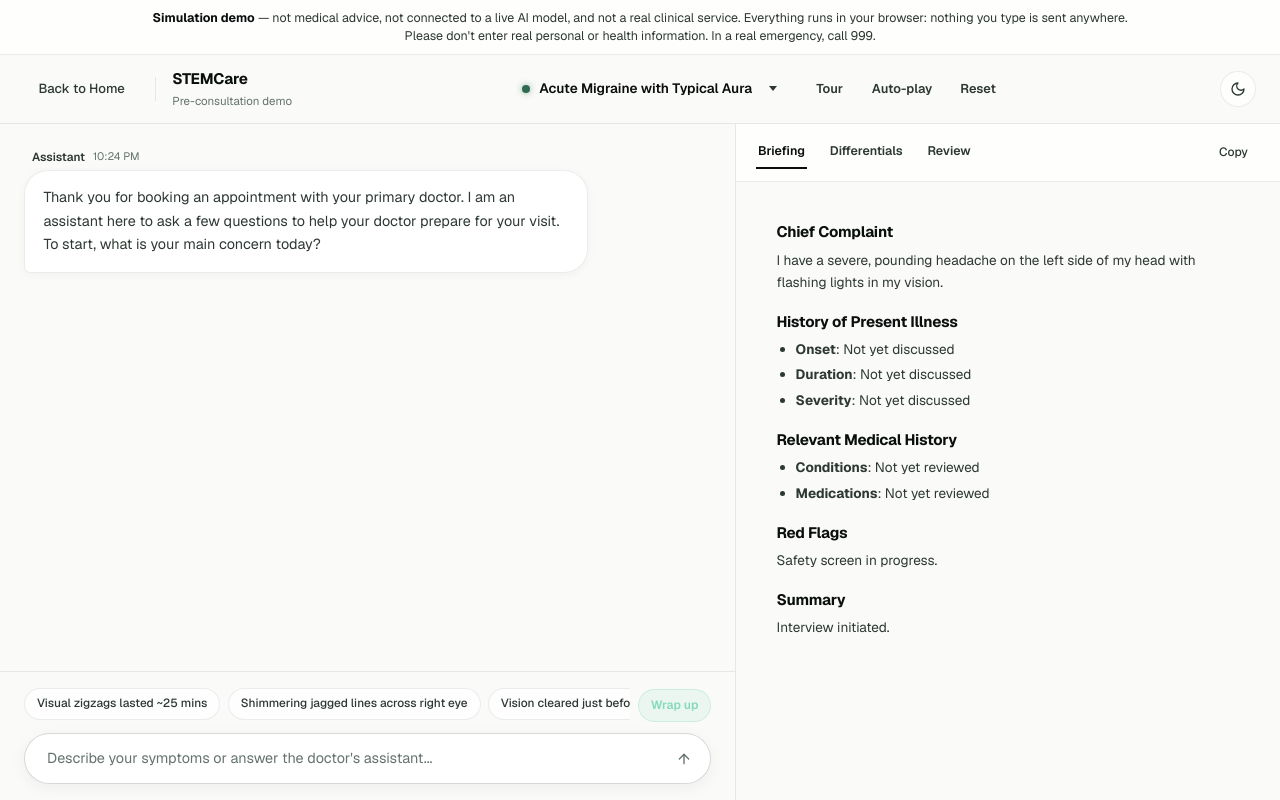
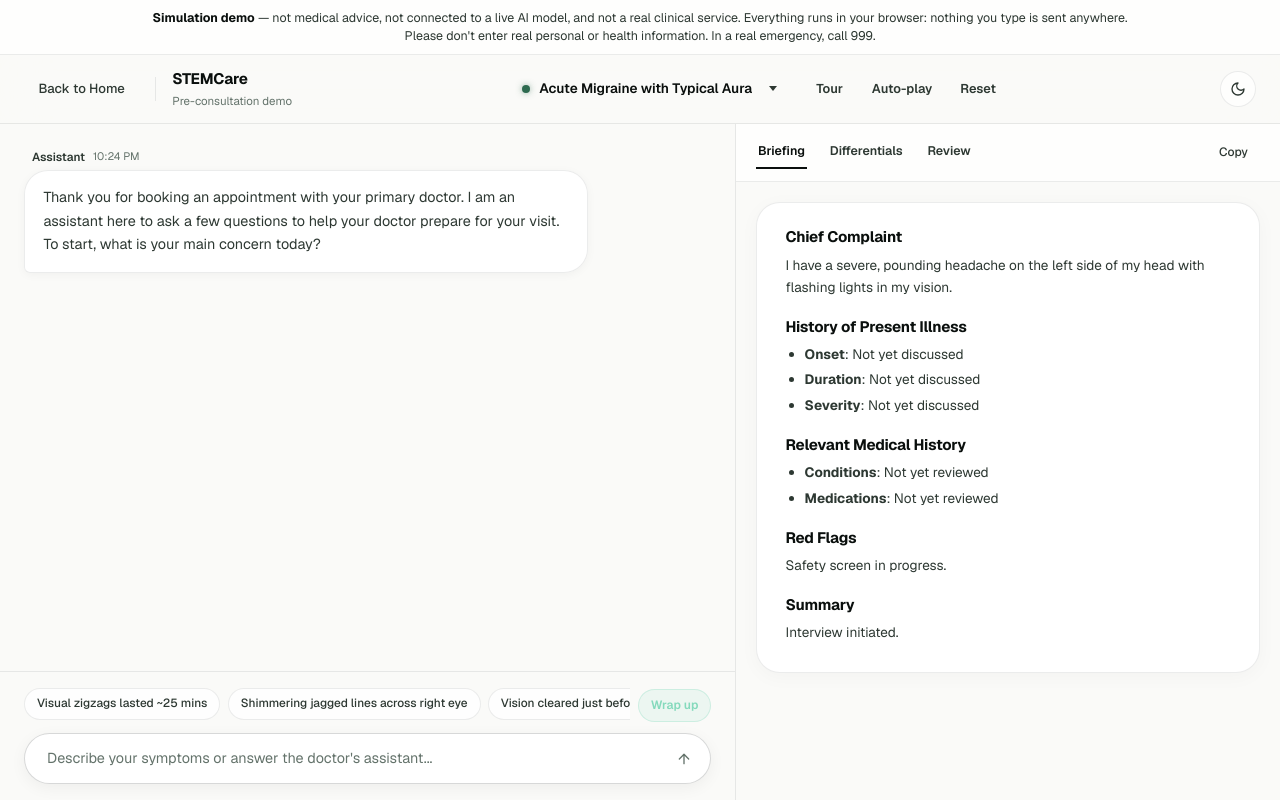
Before and after one commit to M-priv/stemcare-demo, a React (Vite) app: page / in a window 1280 px wide. Built offline with nearby package versions, Linux system fonts and the light colour scheme.

Commit message:
fix(ui): keep the briefing on a card
The de-cluttering over-reached: the briefing content itself reads well
as a single card. Restore it (hairline border, soft shadow, 24px
radius) while keeping the bare rail, the underline tabs, and the
status strip removal.

```diff
--- a/src/demo.css
+++ b/src/demo.css
@@ -1284,11 +1284,11 @@ p {
 
 /* Markdown Briefing Styling */
 .demo-report-briefing {
-  background: transparent;
-  border: none;
-  border-radius: 0;
-  padding: 1.25rem 1.25rem 1.75rem;
-  box-shadow: none;
+  background: var(--surface-solid);
+  border: 1px solid var(--line);
+  border-radius: 24px;
+  padding: 1.5rem 1.75rem 1.75rem;
+  box-shadow: 0 4px 20px rgba(0, 0, 0, 0.03);
 }
 
 .demo-report-prose {
```
